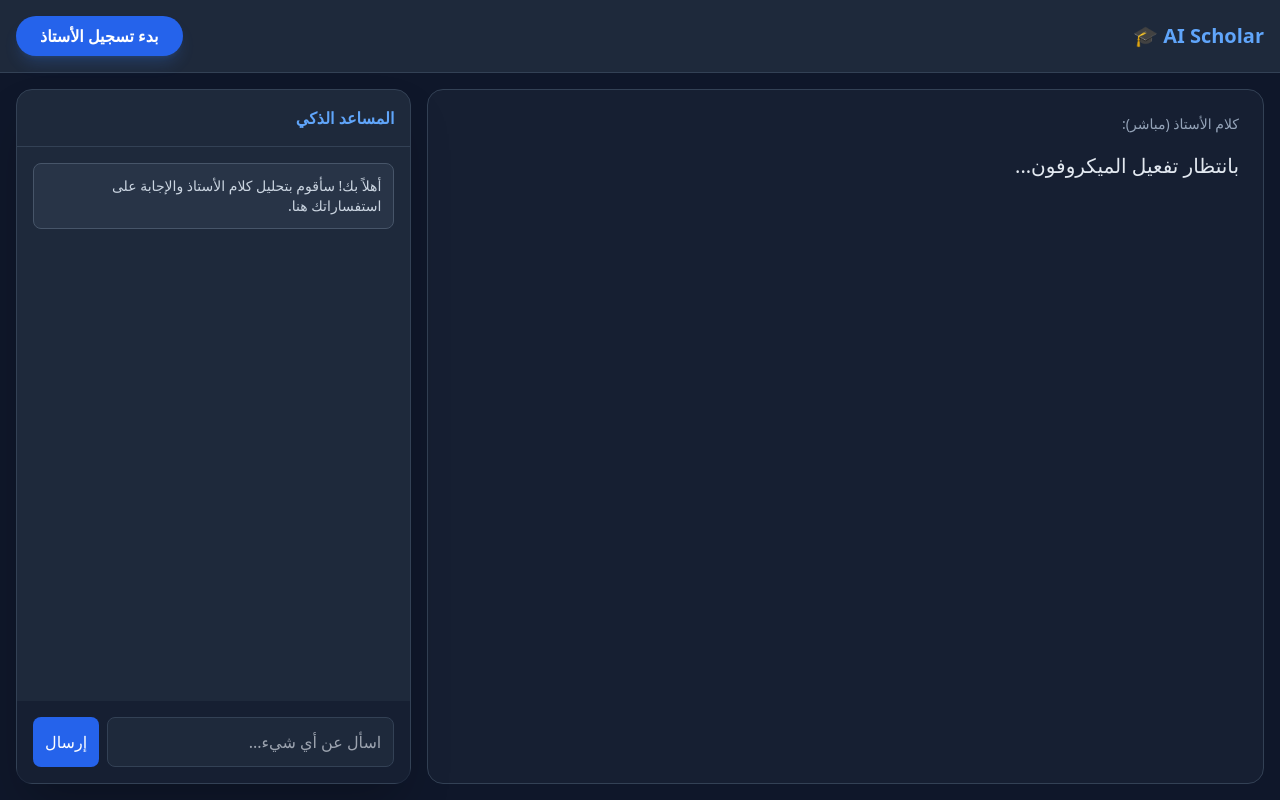
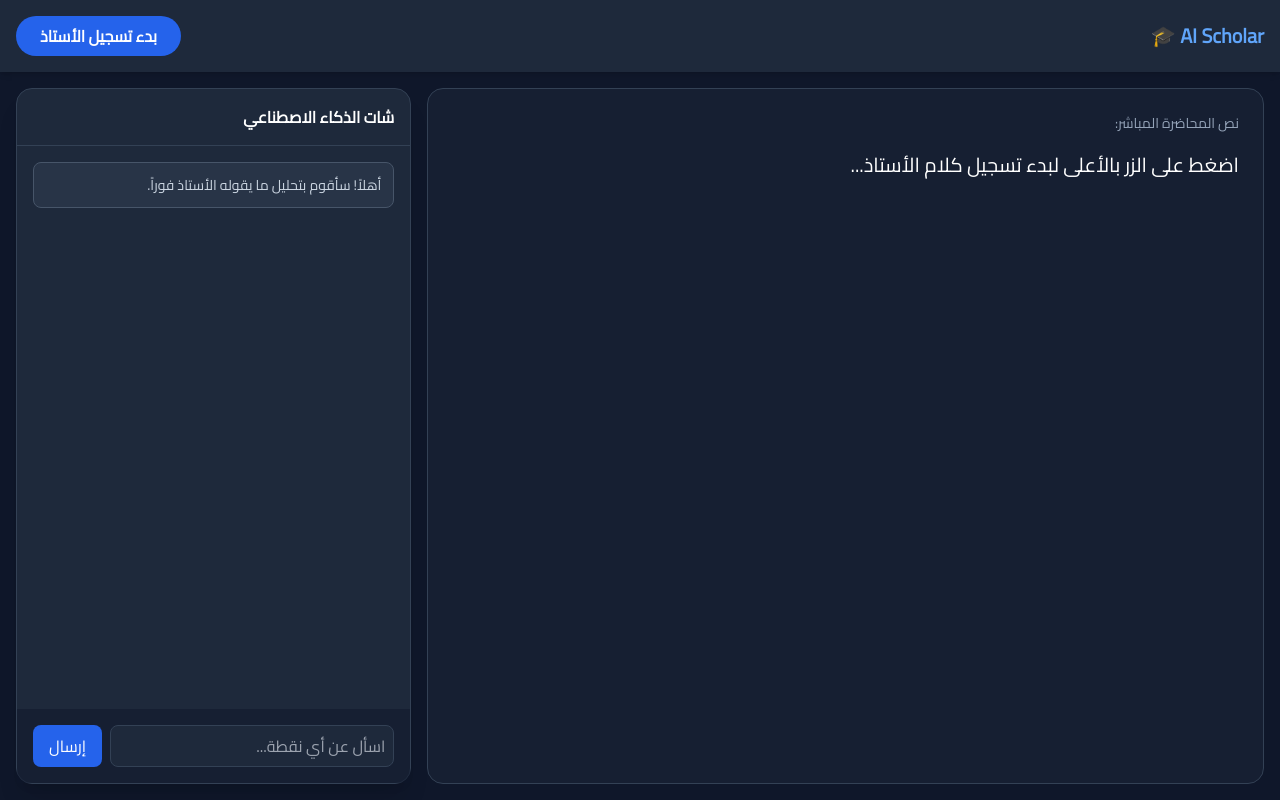
Before and after one commit to q3ali2009-rgb/test, a plain HTML site: page indxe.html in a window 1280 px wide. Drawn offline with nearby package versions, Linux system fonts and the light colour scheme.

Commit message:
Update indxe.html

```diff
--- a/indxe.html
+++ b/indxe.html
@@ -2,32 +2,30 @@
 <html lang="ar" dir="rtl">
 <head>
     <meta charset="UTF-8">
-    <title>مساعد الطالب الذكي AI</title>
+    <title>AI Scholar - مساعد الطالب</title>
     <script src="https://cdn.tailwindcss.com"></script>
-    <style>body { font-family: system-ui, -apple-system, sans-serif; }</style>
+    <style>@import url('https://fonts.googleapis.com/css2?family=Cairo&display=swap'); body { font-family: 'Cairo', sans-serif; }</style>
 </head>
 <body class="bg-slate-900 text-white h-screen flex flex-col">
-    <nav class="p-4 bg-slate-800 border-b border-slate-700 flex justify-between items-center">
+    <header class="p-4 bg-slate-800 flex justify-between items-center shadow-md">
         <h1 class="text-xl font-bold text-blue-400">AI Scholar 🎓</h1>
-        <button id="startBtn" class="bg-blue-600 px-6 py-2 rounded-full hover:bg-blue-700 transition font-bold shadow-lg shadow-blue-500/20">
-            بدء تسجيل الأستاذ
-        </button>
-    </nav>
+        <button id="startBtn" class="bg-blue-600 px-6 py-2 rounded-full font-bold hover:bg-blue-700 transition">بدء تسجيل الأستاذ</button>
+    </header>
 
     <div class="flex flex-1 p-4 gap-4 overflow-hidden">
         <div class="flex-[2] bg-slate-800/50 rounded-2xl p-6 border border-slate-700 overflow-y-auto">
-            <h2 class="text-slate-400 text-sm mb-4">كلام الأستاذ (مباشر):</h2>
-            <p id="output" class="text-xl leading-relaxed text-slate-200">بانتظار تفعيل الميكروفون...</p>
+            <h2 class="text-slate-400 text-sm mb-4">نص المحاضرة المباشر:</h2>
+            <p id="output" class="text-xl leading-relaxed">اضغط على الزر بالأعلى لبدء تسجيل كلام الأستاذ...</p>
         </div>
 
-        <div class="flex-1 bg-slate-800 rounded-2xl border border-slate-700 flex flex-col shadow-2xl">
-            <div class="p-4 border-b border-slate-700 font-bold text-blue-400">المساعد الذكي</div>
+        <div class="flex-1 bg-slate-800 rounded-2xl border border-slate-700 flex flex-col shadow-xl">
+            <div class="p-4 border-b border-slate-700 font-bold">شات الذكاء الاصطناعي</div>
             <div id="chat" class="flex-1 p-4 overflow-y-auto space-y-4 text-sm text-slate-300">
-                <div class="bg-slate-700/50 p-3 rounded-lg border border-slate-600">أهلاً بك! سأقوم بتحليل كلام الأستاذ والإجابة على استفساراتك هنا.</div>
+                <div class="bg-slate-700/50 p-3 rounded-lg border border-slate-600">أهلاً! سأقوم بتحليل ما يقوله الأستاذ فوراً.</div>
             </div>
             <div class="p-4 bg-slate-900/50 flex gap-2">
-                <input id="userInput" type="text" placeholder="اسأل عن أي شيء..." class="flex-1 bg-slate-800 border border-slate-700 rounded-lg p-3 focus:outline-none focus:border-blue-500 text-white">
-                <button id="sendBtn" class="bg-blue-600 p-3 rounded-lg hover:bg-blue-700">إرسال</button>
+                <input id="userInput" type="text" placeholder="اسأل عن أي نقطة..." class="flex-1 bg-slate-800 border border-slate-700 rounded-lg p-2 focus:outline-none focus:border-blue-500">
+                <button id="sendBtn" class="bg-blue-600 px-4 py-2 rounded-lg">إرسال</button>
             </div>
         </div>
     </div>
```
